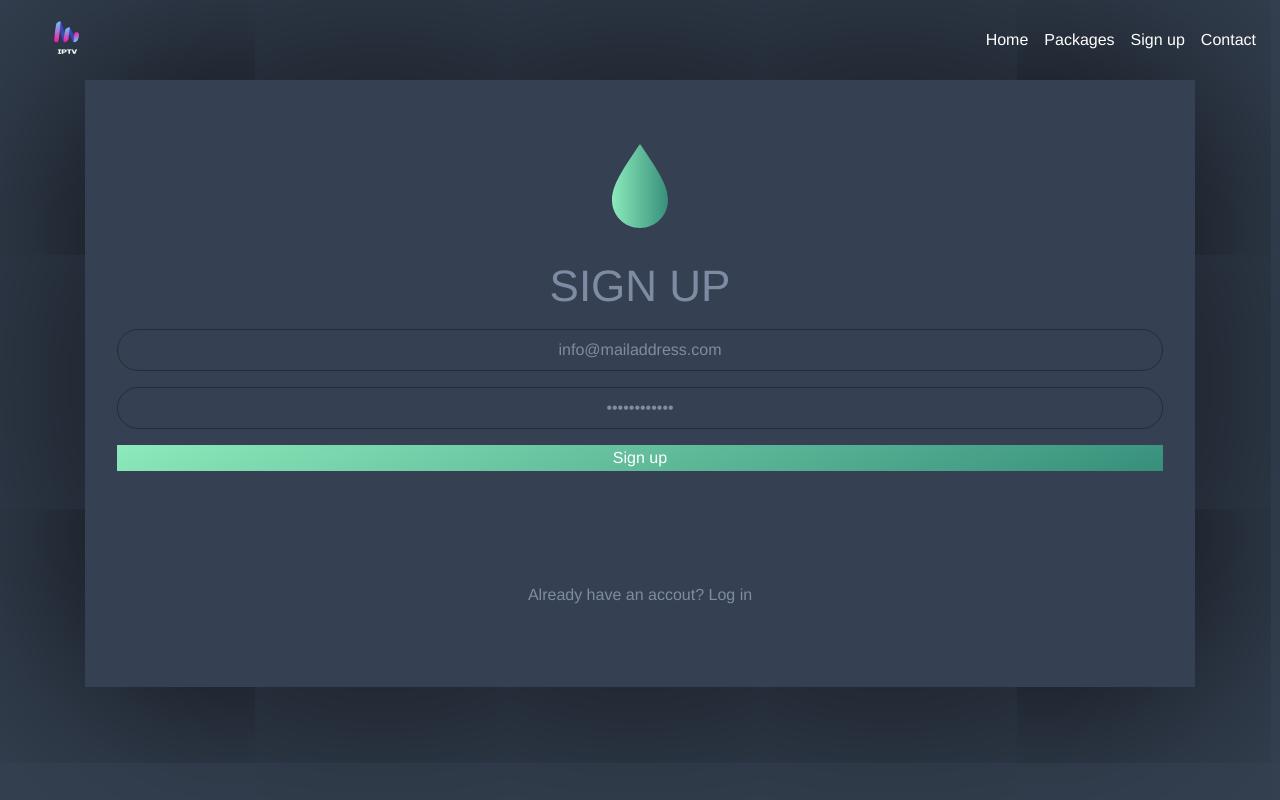
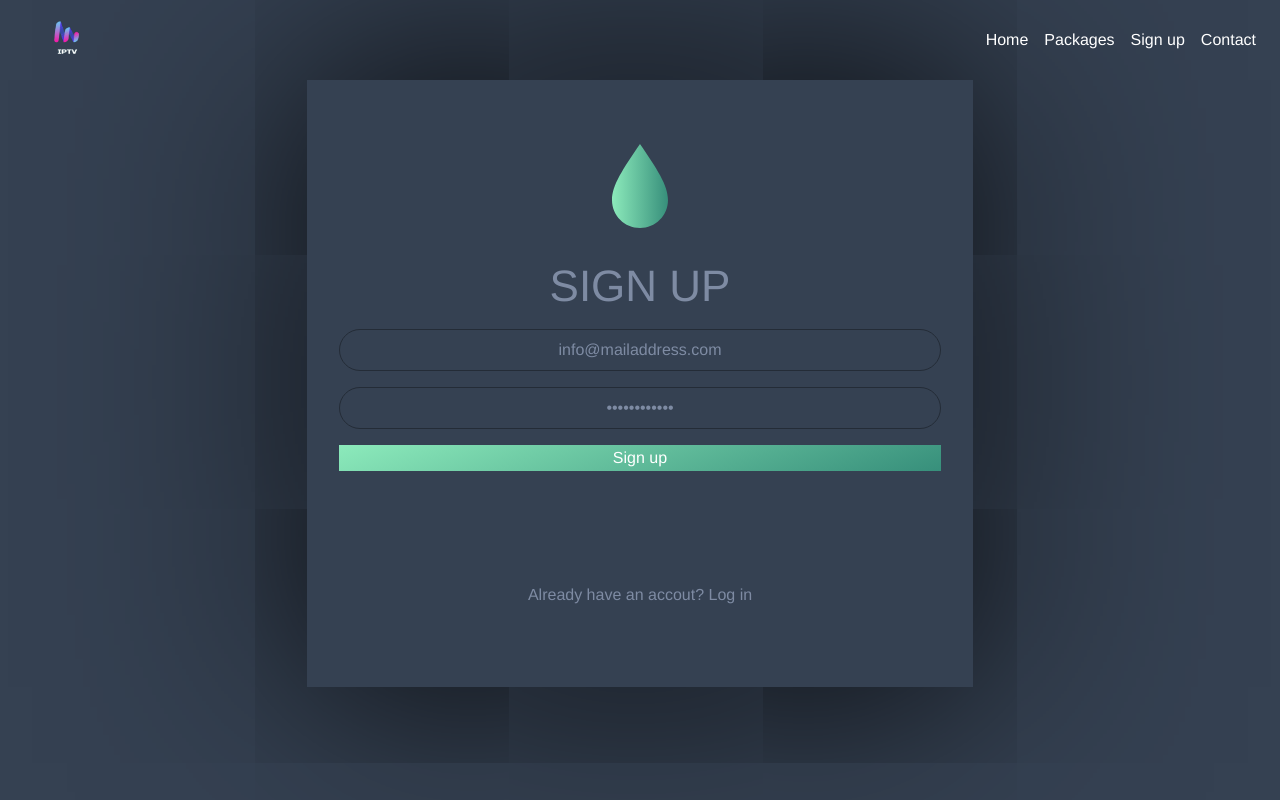
Before and after one commit to chraibimo/Iptv, a PHP site: page /signup.html in a window 1280 px wide. Run offline with PHP 8.4, Linux system fonts and the light colour scheme; some libraries are stand-ins or nearby versions.

Commit message:
Update styles.css

```diff
--- a/styles.css
+++ b/styles.css
@@ -100,7 +100,9 @@
 
   /* Register Styles */
   .register {
-    width: 100%;
+    width:60%;
+    margin-left: 20%;
+    align-items: center;
     box-shadow: 0 0 250px #000;
     text-align: center;
     padding: 4rem 2rem;
```
